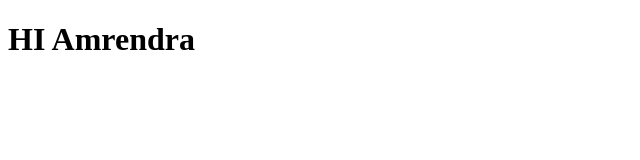
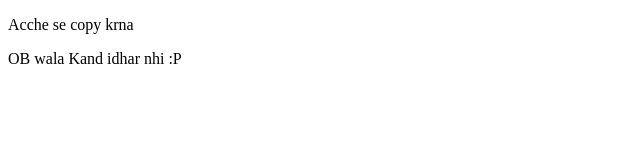
Before and after one commit to dynamic99160/dynamic99160.github.io, a plain HTML site: page index.html in a window 1280 px wide. Shown: the whole page, without its empty margins (0-640 px from the left). Drawn offline with Linux system fonts and the light colour scheme.

Commit message:
Update index.html

```diff
--- a/index.html
+++ b/index.html
@@ -22,7 +22,9 @@ div
 </style>
 </head>
 <body>
-   <h1>HI Amrendra</h1>
+   <p>Acche se copy krna </p>
+      <p>OB wala Kand idhar nhi :P</p>
+
 
 
 </body>
```
